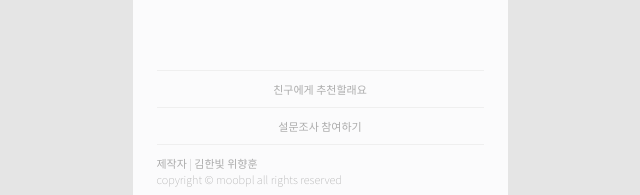
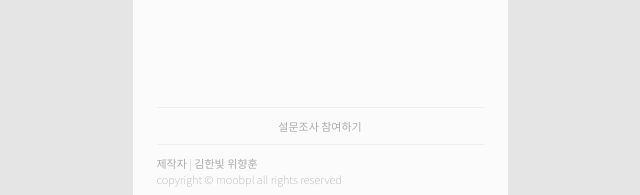
Before and after one commit to Moobpl/Moobpl, a React (Create React App) app: page /event in a window 1280 px wide. Shown: the part 589-784 px from the top of the page, without its empty margins (320-960 px from the left). Built offline with nearby package versions, Linux system fonts and the light colour scheme; no server answers.

Commit message:
외부 이벤트 링크 추가

```diff
--- a/src/components/Footer.jsx
+++ b/src/components/Footer.jsx
@@ -1,13 +1,11 @@
 import React from 'react'
 import styled from 'styled-components'
 
-const Footer = ({width}) => {
-
+const Footer = ({ width }) => {
     return (
         <Wrap width={width}>
             <FooterButton>
-            <div>친구에게 추천할래요</div>
-            <div>설문조사 참여하기</div>
+                <div><a href='https://naver.me/FQIxWUPu' target={'_blank'} rel="noreferrer">설문조사 참여하기</a></div>
             </FooterButton>
             <Info>
                 제작자 | 김한빛 위향훈
@@ -29,10 +27,14 @@ const FooterButton = styled.div`
         border-top: 1px solid #efefef;
         padding: 10px;
         text-align: center;
+        cursor: pointer;
+        >a{
+            display: block;
             font-size: 11px;
             font-weight: 100;
             color: #acacac;
-        cursor: pointer;
+            text-decoration: none;
+        }
     }
     div:last-child{
         border-bottom: 1px solid #efefef;
--- a/src/pages/AnnouncementDetail.jsx
+++ b/src/pages/AnnouncementDetail.jsx
@@ -19,7 +19,7 @@ const AnnouncementDetail = () => {
   const { me } = useSelector((state) => state.user)
 
   const findPost = post.find((item) => {
-    return item._id == id
+    return item._id === Number(id)
   })
 
   useEffect(()=>{
--- a/src/routes/Routes.js
+++ b/src/routes/Routes.js
@@ -23,10 +23,8 @@ import Service from "../pages/Service";
 import Privacy from "../pages/Privacy";
 import Event from "../pages/Event";
 
-const routes = ({user}) => {
-  const PrivateRoute = () => {
-    return user ? <Main /> : <Navigate to="/login" />
-  }
+const routes = () => {
+
   return (
     <BrowserRouter>
       <Routes>
```
Lines whose indentation alone changed are shown as unchanged.
